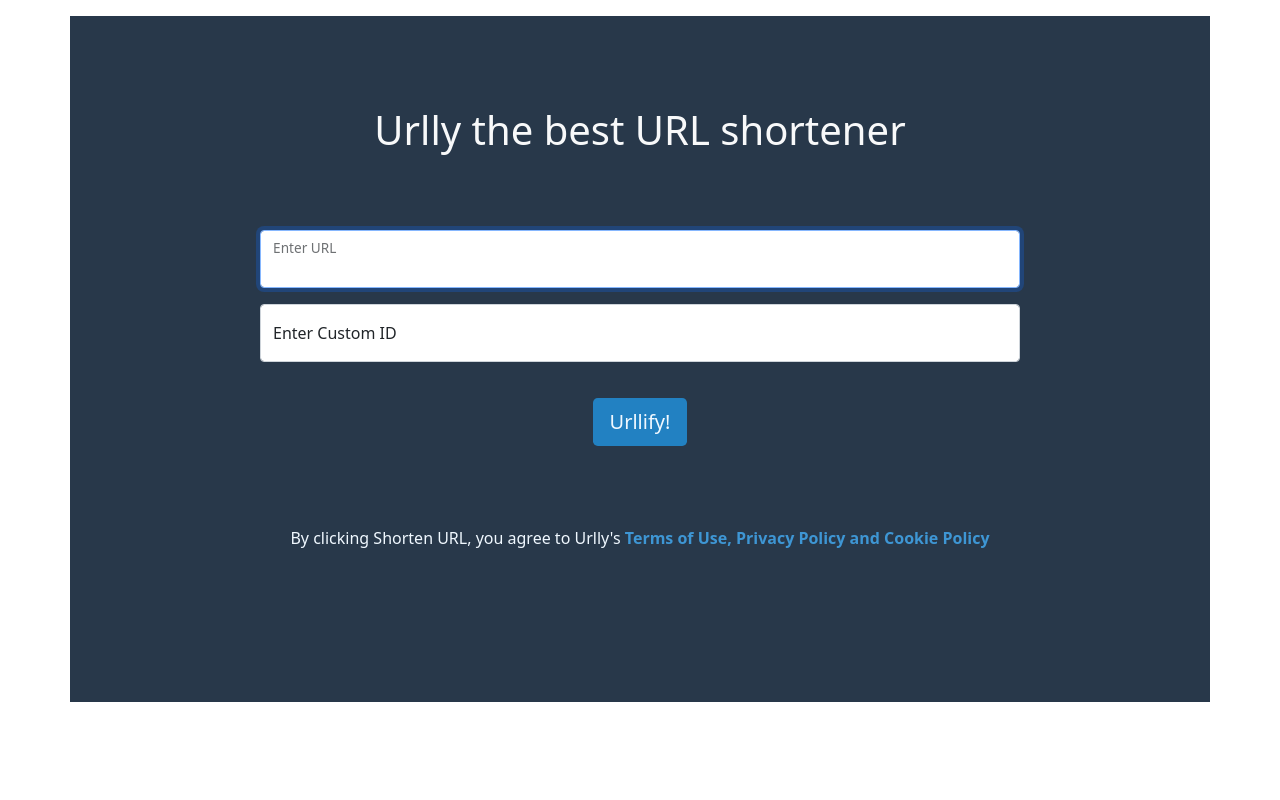
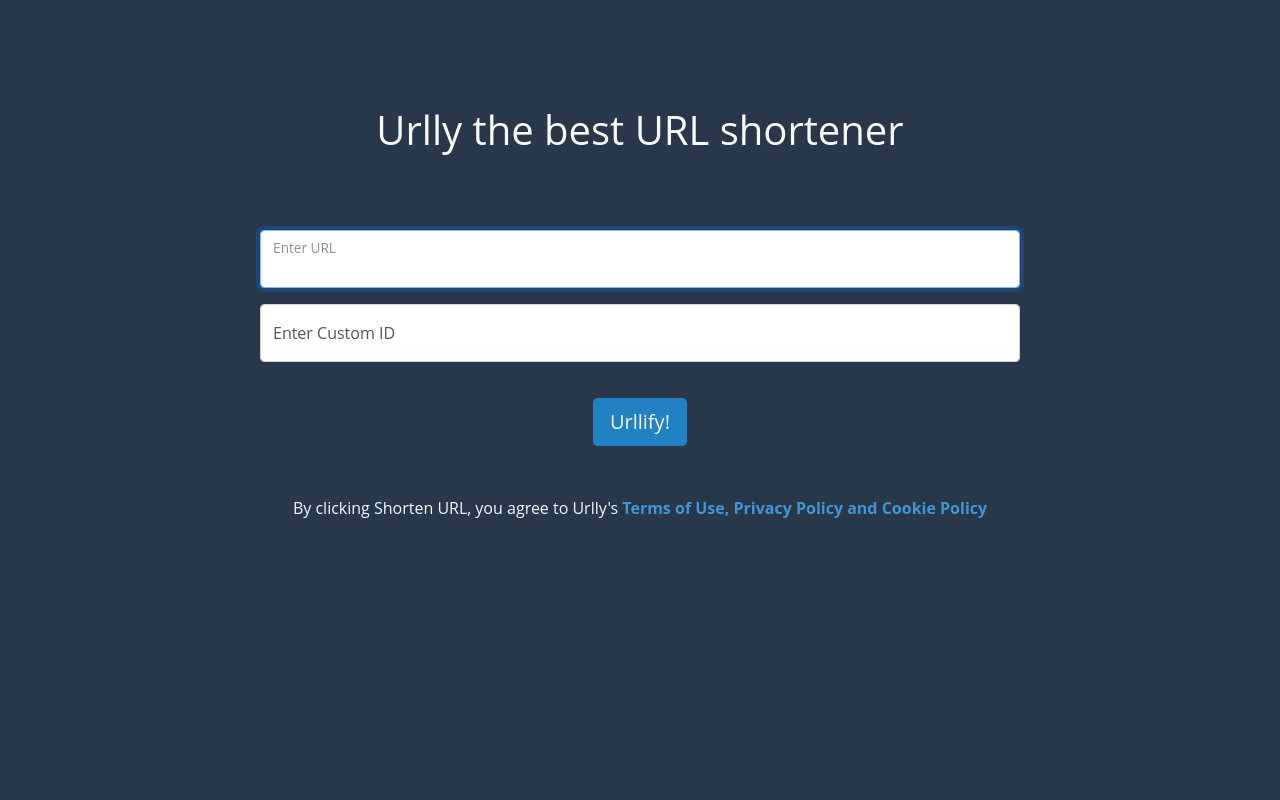
Before and after one commit to TheWeion/fp_lap4_code_challenge, a Flask app: page / in a window 1280 px wide. Run offline with Flask 2, Linux system fonts and the light colour scheme.

Commit message:
Style changes.

```diff
--- a/url_shortener/static/styles/styles.css
+++ b/url_shortener/static/styles/styles.css
@@ -1,5 +1,13 @@
 *, ::after, ::before {
     box-sizing: border-box;
+}
+
+body {
+    font-family: 'Open Sans', sans-serif;
+    font-size: 16px;
+    line-height: 1.5;
+    color: #555;
+    background: #28384A;
 }
 
 .container {
@@ -32,7 +40,7 @@ input {
 }
 
 .statement {
-    padding: 60px 0;
+    padding: 30px 0;
     color: aliceblue;
     text-align: center;
 }
--- a/url_shortener/templates/index.html
+++ b/url_shortener/templates/index.html
@@ -24,7 +24,7 @@
 			</form>
 				{% if short_url %}
 					<hr>
-					<span class="statement">Your short URL is: <a href="{{ short_url }}">{{ short_url }}</a></span>
+					<p class="statement text-center">Your short URL is: <a href="{{ short_url }}">{{ short_url }}</a></p>
 				{% endif %}
 		</section>
 		<div class="col-md-2"></div>
```
